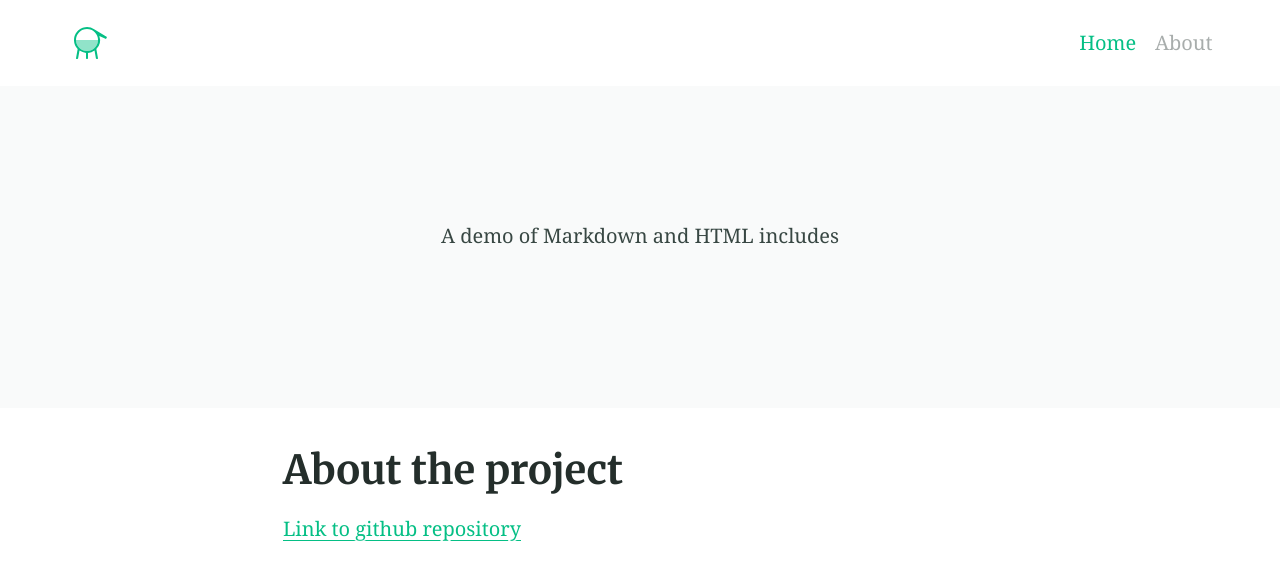
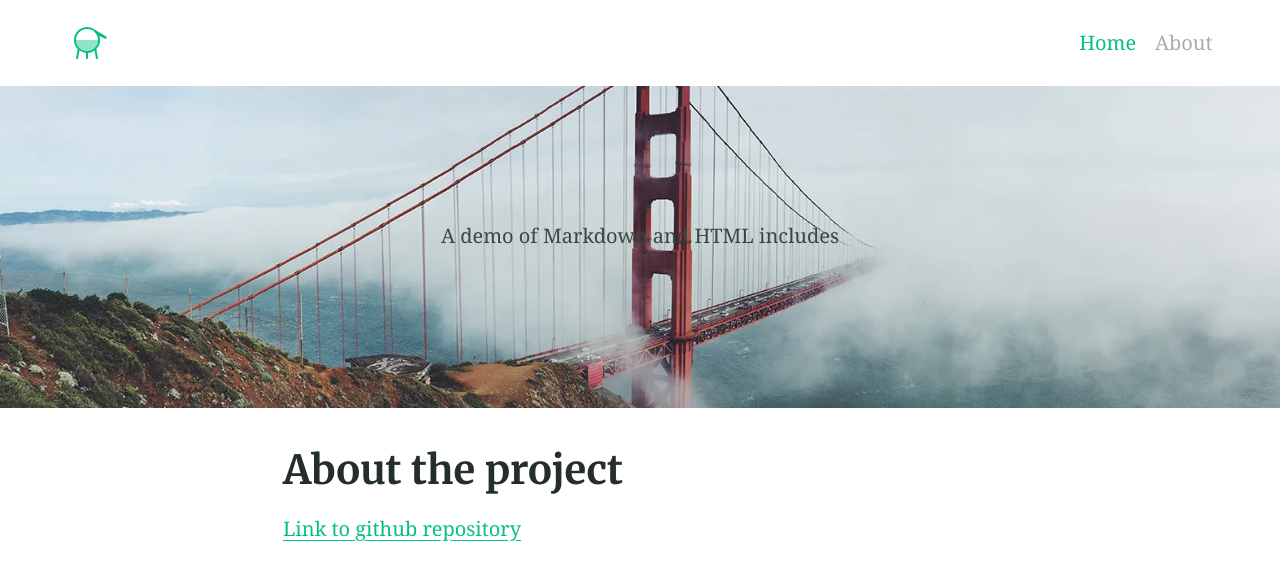
Before and after one commit to Juansgll/Juansgll.github.io, a Jekyll site: the page built from about.md, in a window 1280 px wide. Shown: the top 569 px of the page. Built offline with Jekyll 4.4.1, drawn with Linux system fonts in a browser that asks for light colours; grey boxes are pictures that could not be loaded.

Commit message:
Update about.md

```diff
--- a/about.md
+++ b/about.md
@@ -2,7 +2,7 @@
 title: About the project
 feature_text: |
   A demo of Markdown and HTML includes
-feature_image: "[![image](https://github.com/Juansgll/juansgll.github.io/assets/116965884/eff1f9e3-20dc-49cc-9c07-3662d35222f9)](https://raw.githubusercontent.com/Juansgll/juansgll.github.io/main/Pictures/golden-gate-bridge-header.jpg)"
+feature_image: "https://raw.githubusercontent.com/Juansgll/juansgll.github.io/main/Pictures/golden-gate-bridge-header.jpg"
 excerpt: "A demo of Markdown and HTML includes"
 aside: false
 ---
```
